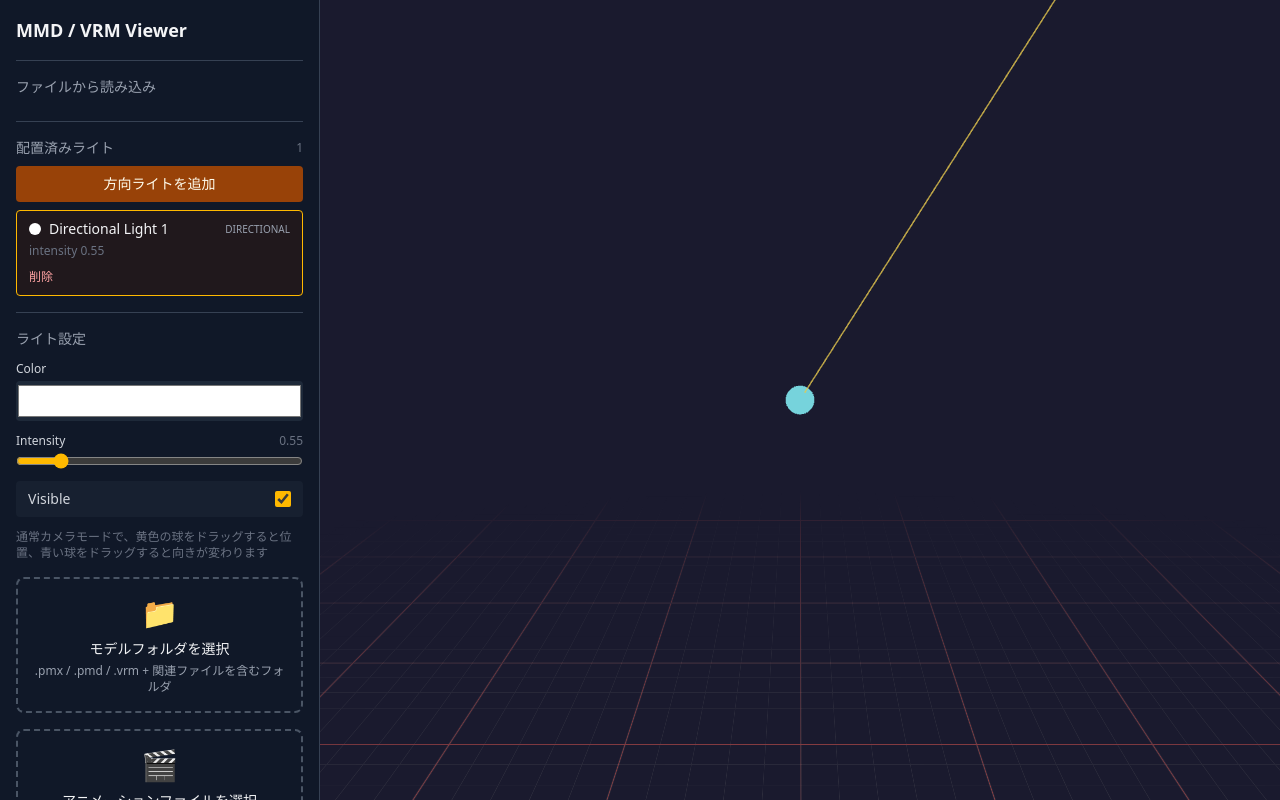
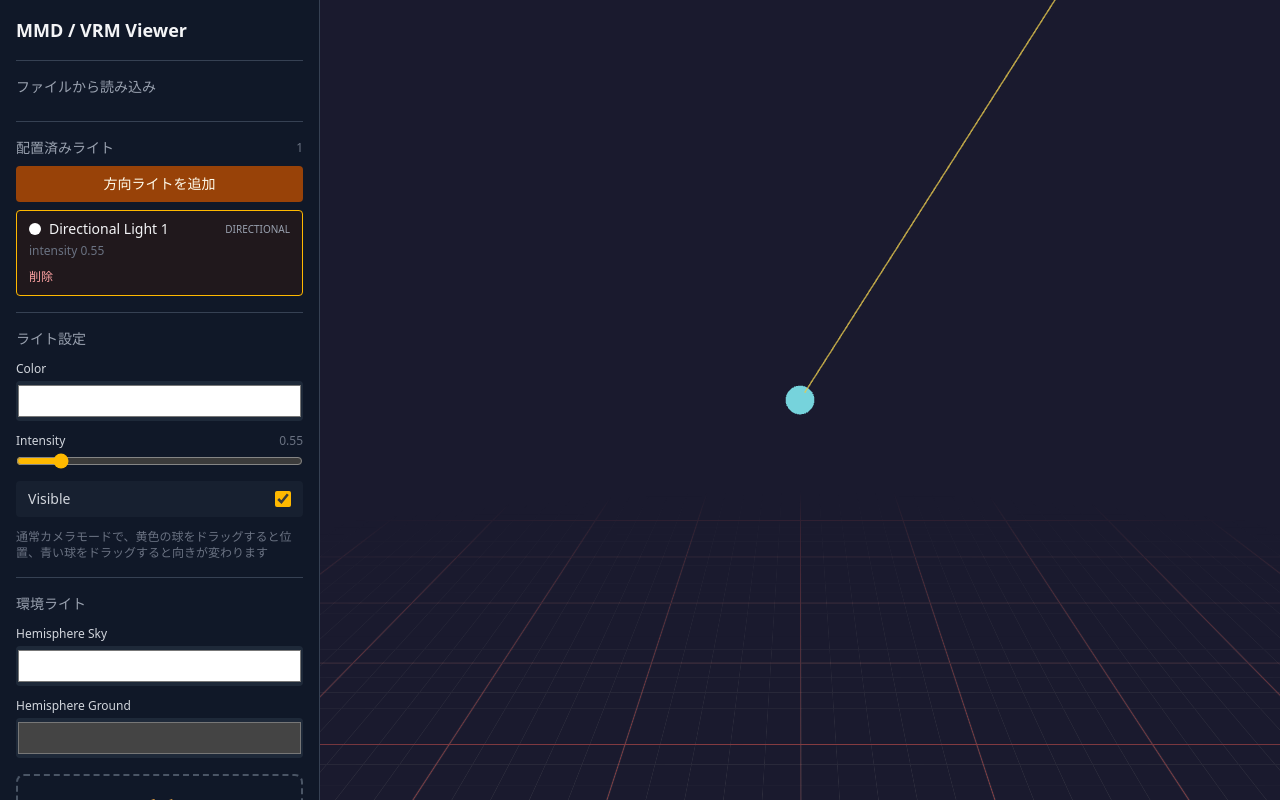
Before and after one commit to iii2kk/CharaChatLive, a Next.js app: page / in a window 1280 px wide. Built offline with nearby package versions, Linux system fonts and the light colour scheme.

Commit message:
環境ライトを追加

```diff
--- a/src/components/FileUploadPanel.tsx
+++ b/src/components/FileUploadPanel.tsx
@@ -151,6 +151,20 @@ export default function FileUploadPanel({
     step: number;
     disabled?: boolean;
   }> = [
+    {
+      key: "ambientLightIntensity",
+      label: "Ambient Light",
+      min: 0,
+      max: 2.0,
+      step: 0.05,
+    },
+    {
+      key: "hemisphereLightIntensity",
+      label: "Hemisphere Light",
+      min: 0,
+      max: 2.0,
+      step: 0.05,
+    },
     {
       key: "diffuseMultiplier",
       label: "材質 Diffuse",
@@ -448,6 +462,42 @@ export default function FileUploadPanel({
         </div>
       )}
 
+      <div className="border-t border-gray-700 pt-4">
+        <div className="flex items-center justify-between mb-3">
+          <p className="text-sm text-gray-400">環境ライト</p>
+        </div>
+        <div className="flex flex-col gap-3">
+          <label className="flex flex-col gap-1">
+            <span className="text-xs text-gray-300">Hemisphere Sky</span>
+            <input
+              type="color"
+              value={viewerSettings.hemisphereLightSkyColor}
+              onChange={(e) =>
+                onViewerSettingsChange((prev) => ({
+                  ...prev,
+                  hemisphereLightSkyColor: e.currentTarget.value,
+                }))
+              }
+              className="h-10 w-full rounded bg-gray-800"
+            />
+          </label>
+          <label className="flex flex-col gap-1">
+            <span className="text-xs text-gray-300">Hemisphere Ground</span>
+            <input
+              type="color"
+              value={viewerSettings.hemisphereLightGroundColor}
+              onChange={(e) =>
+                onViewerSettingsChange((prev) => ({
+                  ...prev,
+                  hemisphereLightGroundColor: e.currentTarget.value,
+                }))
+              }
+              className="h-10 w-full rounded bg-gray-800"
+            />
+          </label>
+        </div>
+      </div>
+
       {/* Model Folder Upload */}
       <div
         className="border-2 border-dashed border-gray-600 rounded-lg p-4 text-center cursor-pointer hover:border-blue-400 hover:bg-gray-800 transition-colors"
--- a/src/components/MMDScene.tsx
+++ b/src/components/MMDScene.tsx
@@ -7,6 +7,7 @@ import * as THREE from "three";
 import type { OrbitControls as OrbitControlsImpl } from "three-stdlib";
 import type { LoadedModel } from "@/hooks/useModelLoader";
 import type { SceneLight } from "@/lib/scene-lights";
+import type { ViewerSettings } from "@/lib/viewer-settings";
 import FreeCameraControls from "./FreeCameraControls";
 import MMDModel from "./MMDModel";
 import SceneLights from "./SceneLights";
@@ -21,6 +22,7 @@ interface MMDSceneProps {
   onActiveLightChange: (lightId: string | null) => void;
   onLightsChange: React.Dispatch<React.SetStateAction<SceneLight[]>>;
   freeCameraEnabled: boolean;
+  viewerSettings: ViewerSettings;
 }
 
 export default function MMDScene({
@@ -33,6 +35,7 @@ export default function MMDScene({
   onActiveLightChange,
   onLightsChange,
   freeCameraEnabled,
+  viewerSettings,
 }: MMDSceneProps) {
   const defaultTarget = useMemo(() => new THREE.Vector3(0, 10, 0), []);
   const { camera, invalidate } = useThree();
@@ -179,6 +182,15 @@ export default function MMDScene({
 
   return (
     <>
+      <ambientLight intensity={viewerSettings.ambientLightIntensity} />
+      <hemisphereLight
+        args={[
+          viewerSettings.hemisphereLightSkyColor,
+          viewerSettings.hemisphereLightGroundColor,
+          viewerSettings.hemisphereLightIntensity,
+        ]}
+      />
+
       <Grid
         args={[50, 50]}
         position={[0, 0, 0]}
--- a/src/components/MMDViewer.tsx
+++ b/src/components/MMDViewer.tsx
@@ -106,6 +106,7 @@ export default function MMDViewer({
           onActiveLightChange={onActiveLightChange}
           onLightsChange={onLightsChange}
           freeCameraEnabled={freeCameraEnabled}
+          viewerSettings={viewerSettings}
         />
       </Suspense>
     </Canvas>
--- a/src/lib/viewer-settings.ts
+++ b/src/lib/viewer-settings.ts
@@ -1,4 +1,8 @@
 export interface ViewerSettings {
+  ambientLightIntensity: number;
+  hemisphereLightIntensity: number;
+  hemisphereLightSkyColor: string;
+  hemisphereLightGroundColor: string;
   diffuseMultiplier: number;
   emissiveMultiplier: number;
   physicsEnabled: boolean;
@@ -8,6 +12,10 @@ export interface ViewerSettings {
 }
 
 export const defaultViewerSettings: ViewerSettings = {
+  ambientLightIntensity: 0.35,
+  hemisphereLightIntensity: 0.2,
+  hemisphereLightSkyColor: "#ffffff",
+  hemisphereLightGroundColor: "#444444",
   diffuseMultiplier: 1,
   emissiveMultiplier: 0.0,
   physicsEnabled: true,
```
